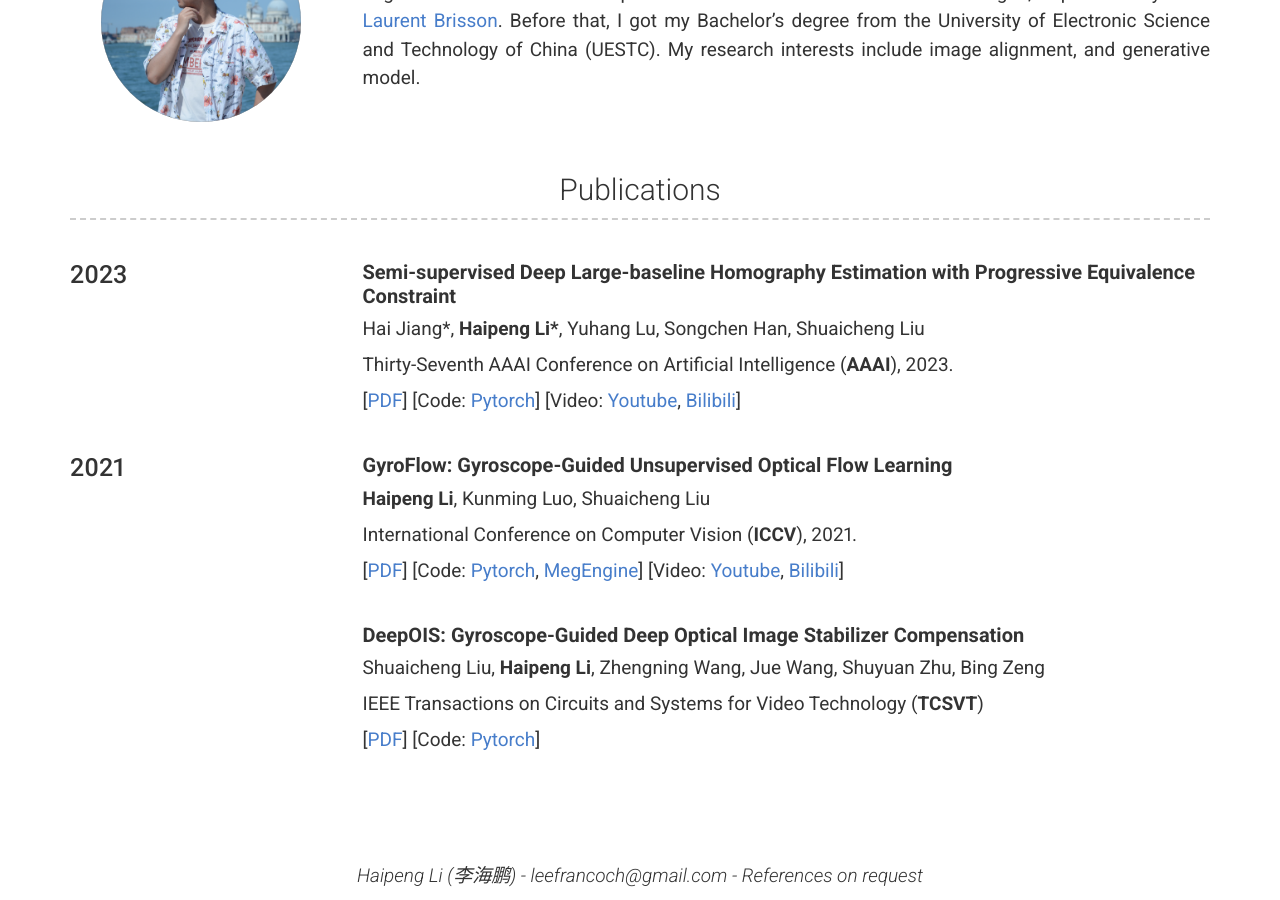
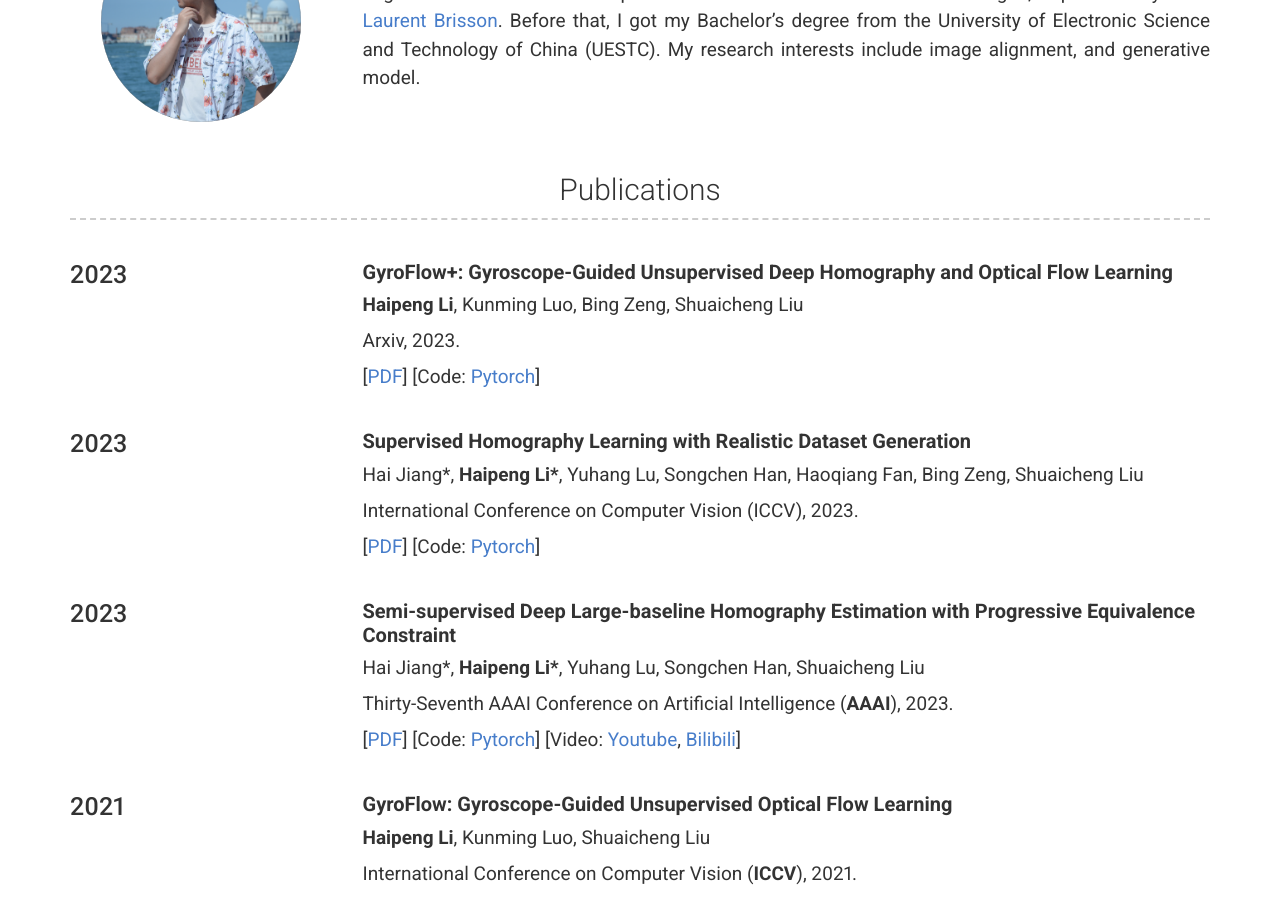
Before and after one commit to lhaippp/lhaippp.github.io, a Jekyll site: the page built from index.md, in a window 1280 px wide and 900 px high, scrolled down 357 px. Built offline with Jekyll 4.4.1, drawn with Linux system fonts in a browser that asks for light colours; nearby versions of some CDN libraries.

Commit message:
Update _config.yml

```diff
--- a/_config.yml
+++ b/_config.yml
@@ -58,6 +58,34 @@ content:
   - title: Publications # Title for the section
     layout: list # Type of content section (list/text)
     content:
+
+      - layout: left
+        title: 2023
+        # caption:
+        # sub_title: <green_mark>Accepted</green_mark>
+        description: | # this will include new lines to allow paragraphs
+          ## **GyroFlow+: Gyroscope-Guided Unsupervised Deep Homography and Optical Flow Learning**
+
+          **Haipeng Li**, Kunming Luo, Bing Zeng, Shuaicheng Liu
+
+          Arxiv, 2023.
+
+          [[PDF](https://arxiv.org/abs/2301.10018)]
+          [Code: [Pytorch](https://github.com/lhaippp/GyroFlowPlus)]
+
+      - layout: left
+        title: 2023
+        # caption:
+        # sub_title: <green_mark>Accepted</green_mark>
+        description: | # this will include new lines to allow paragraphs
+          ## **Supervised Homography Learning with Realistic Dataset Generation**
+
+          Hai Jiang\*, **Haipeng Li\***, Yuhang Lu, Songchen Han, Haoqiang Fan, Bing Zeng, Shuaicheng Liu
+
+          International Conference on Computer Vision (ICCV), 2023.
+
+          [[PDF](https://arxiv.org/pdf/2307.15353.pdf)]
+          [Code: [Pytorch](https://github.com/JianghaiSCU/RealSH)]
 
       - layout: left
         title: 2023
```
